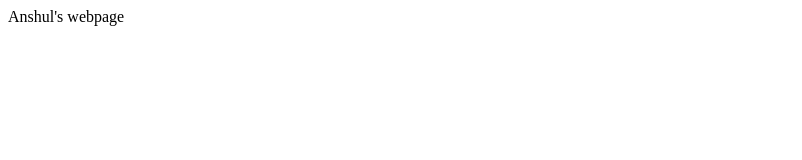
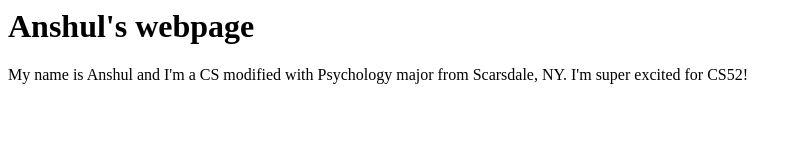
Before and after one commit to itsabarnwal/abarnwal52.me, a plain HTML site: page index.html in a window 1280 px wide. Shown: the whole page, without its empty margins (0-802 px from the left). Drawn offline with Linux system fonts and the light colour scheme.

Commit message:
Update index.html

```diff
--- a/index.html
+++ b/index.html
@@ -1 +1,2 @@
-Anshul's webpage
+<h1>Anshul's webpage</h1>
+<p>My name is Anshul and I'm a CS modified with Psychology major from Scarsdale, NY. I'm super excited for CS52!</p>
```
